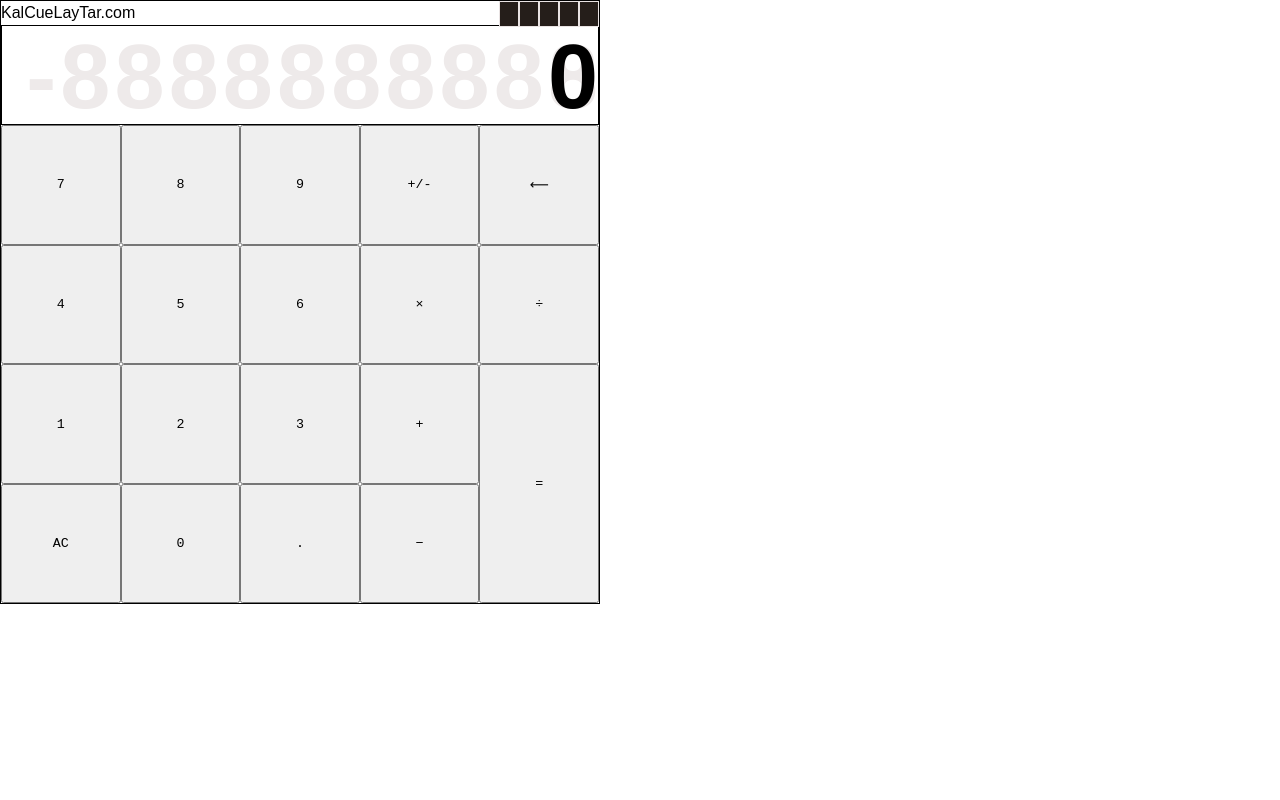
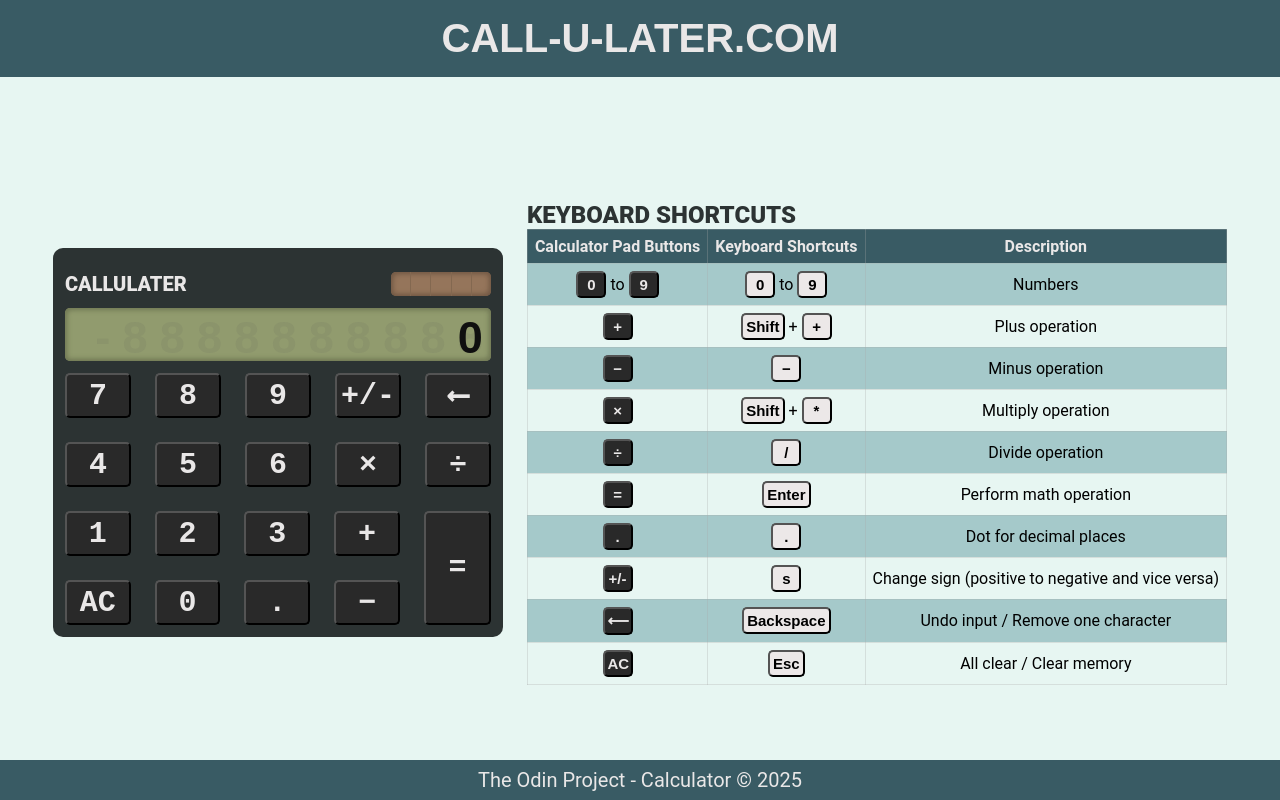
Before and after one commit to CyS3cGuy/odinproject-calculator, a plain HTML site: page index.html in a window 1280 px wide. Drawn offline with Linux system fonts and the light colour scheme; a web font is replaced by a local one.

Commit message:
Styled calculator web page and added keyboard shortcuts guide

```diff
--- a/index.html
+++ b/index.html
@@ -6,10 +6,10 @@
     <meta name="viewport" content="width=device-width, initial-scale=1.0">
     <link rel="stylesheet" href="style.css">
     <script src="calculator.js" defer></script>
-    <title>KalCueLayTar</title>
+    <title>Call-U-Later</title>
 </head>
 
-<body class="">
+<body class="flex-column">
     <div id="debug-display">
         <div>Num 1: <span class="num1"></span></div>
         <div>Operator: <span class="op"></span></div>
@@ -19,9 +19,14 @@
         <div>KeyDown: <span class="keydown"></span></div>
     </div>
 
-    <div id="calculator" class="border-box debug-border">
+    <nav class="border-box web-side-padding text-white">
+        <div id="web-title">CALL-U-LATER.COM</div>
+    </nav>
+
+    <div id="main" class="border-box flex-center flex-wrap flex-item-one web-side-padding button-gap">
+        <div id="calculator" class="border-box text-white">
             <div id="calc-brand" class="flex-sb">
-            <div id="calc-title">KalCueLayTar.com</div>
+                <div id="calc-title">CALLULATER</div>
                 <div id="calc-solarpanel" class="">
                     <div class="panel-grid" class="border-box"></div>
                     <div class="panel-grid" class="border-box"></div>
@@ -31,7 +36,7 @@
                 </div>
             </div>
 
-        <div id="calc-screen" class="border-box flex-center debug-border">
+            <div id="calc-screen" class="border-box flex-center">
                 <div class="screen-digit sign" index="10">
                     <div class="placeholder-digit inner">-</div>
                     <div class="digit inner">-</div>
@@ -77,64 +82,121 @@
                     <div class="digit inner">1</div>
                 </div>
             </div>
-        <div id="calc-pad" class="flex-sb">
-            <div id="calc-num-pad">
-                <div class="num-pad-row">
+            <div id="calc-pad" class="flex-column button-gap">
+                <div id="calc-top-pad" class="flex-column button-gap">
+                    <div class="pad-row flex-only button-gap">
                         <button id="7" class="num">7</button>
                         <button id="8" class="num">8</button>
                         <button id="9" class="num">9</button>
-                </div>
-
-                <div class="num-pad-row">
-                    <button id="4" class="num">4</button>
-                    <button id="5" class="num">5</button>
-                    <button id="6" class="num">6</button>
-                </div>
-
-                <div class="num-pad-row ">
-                    <button id="1" class="num">1</button>
-                    <button id="2" class="num">2</button>
-                    <button id="3" class="num">3</button>
-                </div>
-
-                <div class="num-pad-row">
-                    <button id="all-clear">AC</button>
-                    <button id="0" class="num">0</button>
-                    <button id="dot">.</button>
-                </div>
-            </div>
-            <div id="calc-operator-pad">
-                <div id="calc-operator-top">
-                    <div class="num-pad-row">
                         <button id="sign-change">+/-</button>
                         <button id="undo">&#10229;</button>
                     </div>
 
-                    <div class="num-pad-row">
+                    <div class="pad-row flex-only button-gap">
+                        <button id="4" class="num">4</button>
+                        <button id="5" class="num">5</button>
+                        <button id="6" class="num">6</button>
                         <button id="multiply" class="operator" operator="*">&times;</button>
                         <button id="divide" class="operator" operator="/">&divide;</button>
                     </div>
+                </div>
 
-                </div>
-                <div id="calc-operator-bottom" class="flex-center">
-                    <div id="calc-basic-operator" class="flex-one">
-                        <div class="num-pad-row">
+                <div id="calc-bottom-pad" class="flex-only button-gap">
+
+                    <div id="calc-bottom-left-pad" class="flex-column button-gap">
+                        <div class="pad-row flex-only button-gap">
+                            <button id="1" class="num">1</button>
+                            <button id="2" class="num">2</button>
+                            <button id="3" class="num">3</button>
                             <button id="plus" class="operator" operator="+">&plus;</button>
                         </div>
 
-                        <div class="num-pad-row">
+                        <div class="pad-row flex-only button-gap">
+                            <button id="all-clear">AC</button>
+                            <button id="0" class="num">0</button>
+                            <button id="dot">.</button>
                             <button id="minus" class="operator" operator="-">&minus;</button>
                         </div>
                     </div>
-                    <div id="calc-equal" class="flex-one">
-                        <div class="num-pad-row">
+
+                    <div id="calc-bottom-right-pad" class="pad-row flex-only">
                         <button id="equal" operator="=">=</button>
                     </div>
                 </div>
             </div>
         </div>
+        <div id="notes" class="border-box">
+            <div id="keyboard-sc-container">
+                <div id="keyboard-sc-heading">KEYBOARD SHORTCUTS</div>
+                <div id="keyboard-sc-list">
+                    <table>
+                        <tr class="text-white">
+                            <th>Calculator Pad Buttons</td>
+                            <th>Keyboard Shortcuts</td>
+                            <th>Description</td>
+                        </tr>
+                        <tr>
+                            <td><button>0</button> to <button>9</button></td>
+                            <td><button>0</button> to <button>9</button></td>
+                            <td>Numbers</td>
+                        </tr>
+                        <tr>
+                            <td><button>&plus;</button></td>
+                            <td><button>Shift</button> + <button>&plus;
+                                </button></td>
+                            <td>Plus operation</td>
+                        </tr>
+                        <tr>
+                            <td><button>&minus;</button></td>
+                            <td><button>&minus;</button></td>
+                            <td>Minus operation</td>
+                        </tr>
+                        <tr>
+                            <td><button>&times;</button></td>
+                            <td><button>Shift</button> + <button>*</button></td>
+                            <td>Multiply operation</td>
+                        </tr>
+                        <tr>
+                            <td><button>&divide;</button></td>
+                            <td><button>/</button></td>
+                            <td>Divide operation</td>
+                        </tr>
+                        <tr>
+                            <td><button>=</button></td>
+                            <td><button>Enter</button></td>
+                            <td>Perform math operation</td>
+                        </tr>
+                        <tr>
+                            <td><button>.</button></td>
+                            <td><button>.</button></td>
+                            <td>Dot for decimal places</td>
+                        </tr>
+                        <tr>
+                            <td><button>+/-</button></td>
+                            <td><button>s</button></td>
+                            <td>Change sign (positive to negative and vice versa)</td>
+                        </tr>
+                        <tr>
+                            <td><button>&#10229;</button></td>
+                            <td><button>Backspace</button></td>
+                            <td>Undo input / Remove one character</td>
+                        </tr>
+                        <tr>
+                            <td><button>AC</button></td>
+                            <td><button>Esc</button></td>
+                            <td>All clear / Clear memory</td>
+                        </tr>
+                    </table>
+
                 </div>
             </div>
+
+        </div>
+    </div>
+
+    <footer class="border-box web-side-padding text-white">
+        The Odin Project - Calculator &#169; 2025
+    </footer>
 </body>
 
 </html>
--- a/style.css
+++ b/style.css
@@ -5,7 +5,7 @@
     border: 1px solid black;
 }
 
-/* Change this later */
+/* For debug purpose */
 #debug-display {
     font-family: Arial, Helvetica, sans-serif;
     font-size: 16px;
@@ -14,6 +14,11 @@
 }
 
 /* Utility Class */
+.flex-column {
+    display: flex;
+    flex-direction: column;
+}
+
 .flex-center {
     display: flex;
     justify-content: center;
@@ -23,10 +28,19 @@
 .flex-sb {
     display: flex;
     justify-content: space-between;
-    align-items: center;
+    align-items: stretch;
 }
 
-.flex-one {
+.flex-wrap {
+    display: flex;
+    flex-wrap: wrap;
+}
+
+.flex-only {
+    display: flex;
+}
+
+.flex-item-one {
     flex: 1;
 }
 
@@ -39,62 +53,121 @@
 }
 
 .inner {
-    position:absolute;
+    position: absolute;
     top: 0;
     right: 0;
     height: 100%;
     width: 100%;
-    text-align:right;
+    text-align: right;
+}
+
+.web-side-padding {
+    padding-left: 16px;
+    padding-right: 16px;
+}
+
+.text-white {
+    color: rgb(233, 231, 231);
 }
 
 /* Generic element CSS */
 
 body {
+    font-family: "Roboto", sans-serif;
     padding: 0;
     margin: 0;
-    font-family: 'Seven Segment', sans-serif;
+    background-color: rgb(231, 246, 242);
+    /* color: white; */
     height: 100vh;
 }
 
-button {
-    flex: 1;
-    aspect-ratio: 1;
-    font-family: monospace, serif;
+nav,
+footer {
+    background-color: rgb(57, 91, 100);
+    text-align: center;
+
+}
+
+ul {
+    padding: 0;
+    margin: 0;
+}
+
+/* Navigation CSS */
+nav {
+    padding-top: 16px;
+    padding-bottom: 16px;
+    font-size: 40px;
+    font-family: 'Seven Segment', sans-serif;
+    font-weight: 900;
+}
+
+/* Footer CSS */
+footer {
+    padding-top: 8px;
+    padding-bottom: 8px;
+    font-size: 20px;
 }
 
 /* Main container CSS */
+#main {
+    margin-top: 60px;
+    margin-bottom: 12px;
+}
+
 #calculator {
-    min-width: 300px;
-    max-width: 600px;
+    width: 450px;
     height: auto;
+    background-color: #2C3333;
+    padding: 12px;
+    border-radius: 10px;
 
-    flex: auto;
+    flex: 0 0 auto;
 }
 
 /* Calculator brand container CSS */
 #calc-brand {
     height: 24px;
+    padding: 12px 0;
+    font-size: 20px;
+    font-weight: 900;
 }
 
 #calc-solarpanel {
     width: 100px;
     height: 100%;
+    border-radius: 5px;
+    background-color: rgb(149, 117, 91);
+    box-shadow: inset 2px 2px 5px 0px rgb(114, 89, 69),
+        inset -2px -2px 5px 0px rgb(114, 89, 69);
+
     display: flex;
 }
 
 .panel-grid {
     height: 100%;
-    border: 1px solid rgb(233, 227, 227);
-    background-color: rgb(37, 30, 26);
+    border-right: 1px solid rgb(131, 104, 80);
 
     flex: 1;
 }
 
+.panel-grid:last-child {
+    border-right: none;
+}
+
 /* Calculator screen container CSS */
 #calc-screen {
-    height: 100px;
+    font-family: 'Seven Segment', sans-serif;
+    height: 53px;
     width: 100%;
+    padding: 4px 8px;
+    margin-bottom: 12px;
 
+    background-color: rgb(145, 155, 110);
+
+    border-radius: 5px;
+    box-shadow: inset 2px 2px 5px 0px rgb(113, 121, 85),
+        inset -2px -2px 5px 0px rgb(113, 121, 85);
 }
 
 .screen-digit {
@@ -102,38 +175,105 @@ button {
 
     position: relative;
     height: 100%;
-    font-size: 90px;
+    font-size: 45px;
     font-weight: bold;
 }
 
 .placeholder-digit {
-    color: rgb(238, 234, 234);
+    color: rgba(88, 88, 88, 0.1);
 }
 
 .digit {
-    color: black;
+    color: rgb(15, 15, 15);
 }
 
-/* To be enabled when body is flex-centered */
-
-/* .actual-digit.sign {
-    right: 4px;
-} */
-
 /* Calculator pad container CSS */
-
-#calc-num-pad {
-    flex: 3;
+.button-gap {
+    gap: 24px;
 }
 
-#calc-operator-pad {
-    flex: 2;
+#calc-bottom-left-pad {
+    flex: 5;
 }
 
-.num-pad-row {
-    display: flex;
+#calc-bottom-right-pad {
+    flex: 1;
 }
 
-button#equal {
-    aspect-ratio: 1/2;
+#calc-pad button {
+    aspect-ratio: 1;
+    font-family: monospace;
+    padding: 0;
+    margin: 0;
+    max-height: 45px;
+    border-radius: 5px;
+    background-color: rgba(41, 41, 41, 255);
+    color: rgb(233, 231, 231);
+    font-weight: 900;
+    font-size: 30px;
+
+    flex: 1;
 }
+
+#calc-pad button#equal {
+    aspect-ratio: initial;
+    max-height: none;
+}
+
+/* Note container CSS */
+#keyboard-sc-heading {
+    color: rgb(44, 51, 51);
+    font-weight: 900;
+    font-size: 24px;
+}
+
+#notes table,
+#notes td,
+#notes th {
+    border: 1px solid rgba(170, 168, 168, 0.3);
+}
+
+#notes table {
+    border-collapse: collapse;
+    width: 100%;
+    background-color: rgb(231, 246, 242);
+}
+
+#notes td {
+    text-align: center;
+}
+
+#notes th,
+#notes td {
+    padding: 7px;
+}
+
+#notes tr:first-child {
+    background-color: rgb(57, 91, 100);
+}
+
+#notes tr:nth-child(even) {
+    background-color: rgb(165, 201, 202);
+}
+
+#notes td:first-child button {
+    padding: 3px;
+    margin: 0;
+    width: 30px;
+    border-radius: 5px;
+    background-color: rgba(41, 41, 41, 255);
+    color: rgb(233, 231, 231);
+    font-weight: 900;
+    font-size: 15px;
+}
+
+#notes td:nth-child(2) button {
+    padding: 3px;
+    margin: 0;
+    min-width: 30px;
+    border-radius: 5px;
+    background-color: rgb(236, 232, 232);
+    color: black;
+    font-weight: 900;
+    font-size: 15px;
+}
```
Lines whose indentation alone changed are shown as unchanged.
